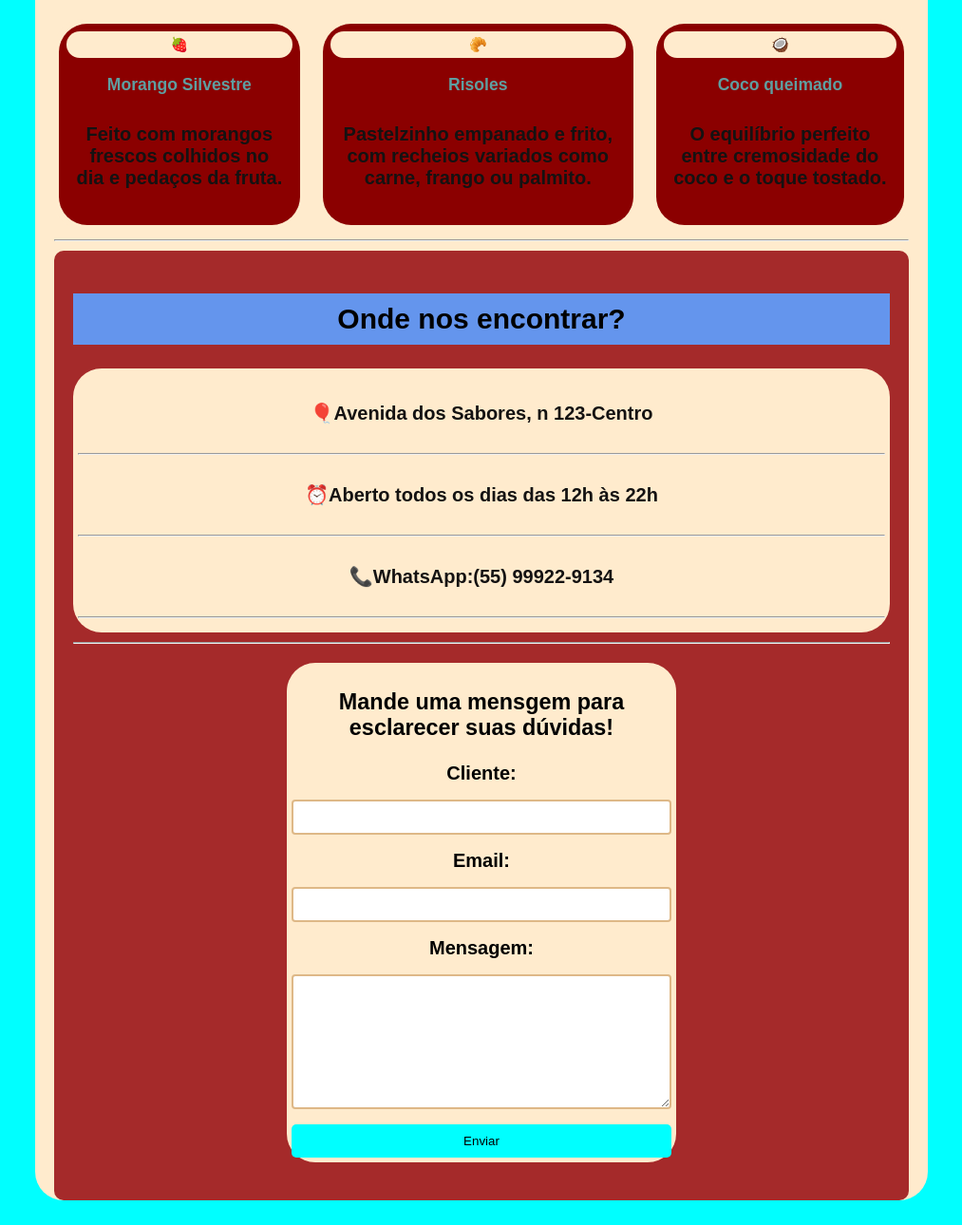
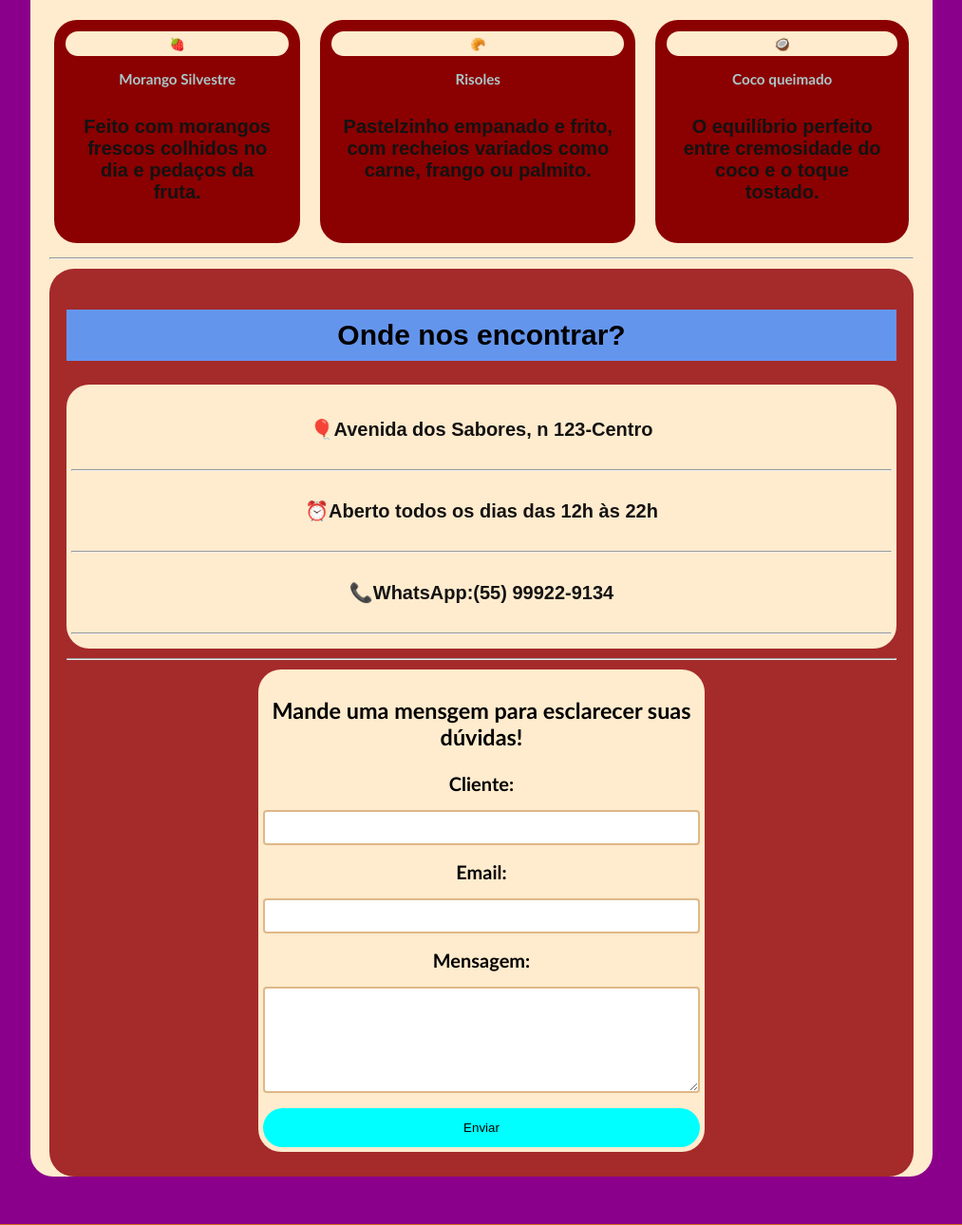
Before and after one commit to pvmcabral2005-crea/Curso-WEB, a plain HTML site: page Aula 9/Site exercicio.html in a window 1280 px wide. Shown: the part 547-1837 px from the top of the page at 95% size, without its empty margins (133-1146 px from the left). Drawn offline with Linux system fonts and the light colour scheme.

Commit message:
Atualização de site

```diff
--- a/Aula 9/Site exercicio.html
+++ b/Aula 9/Site exercicio.html
@@ -5,7 +5,7 @@
     <meta charset="UTF-8">
     <meta name="viewport" href="width-device-width, initial-scale 1.0">
     <link rel="stylesheet" href="style.css">
-    <title>Site loja</title>
+    <title>Salgados & Bolos</title>
 
 </head>
 
@@ -90,10 +90,10 @@
                     <form action="#" method="post">
                         <label for="nome">Cliente:</label>
                         <input type="text" id="nome" name="nome" required>
-                        <label for="email" id="email" name="email" required>Email:</label>
-                        <input type="email">
+                        <label for="email">Email:</label>
+                        <input type="email" id="email" name="email" required>
                         <label for="mensagem">Mensagem:</label>
-                        <textarea id="mensagem" name="mensagem" rows="8" required></textarea>
+                        <textarea id="mensagem" name="mensagem" rows="6" required></textarea>
 
                         <button type="submit">Enviar</button>
 
--- a/Aula 9/style.css
+++ b/Aula 9/style.css
@@ -1,5 +1,5 @@
-body {background-color: cyan;
-    font-family:Arial,sans-serif;
+body {background-color:darkmagenta;
+    font-family:'Trebuchet MS', 'Lucida Sans Unicode', 'Lucida Grande', 'Lucida Sans', Arial, sans-serif;
     margin: 0;
     padding: 10px;
     color:black;
@@ -26,8 +26,8 @@ a {
 }
 
 .container {
-    max-width: 900px;
-    margin: 30px auto;
+    max-width: 910px;
+    margin: 20px auto;
     padding: 0 20px;
 }
 
@@ -38,15 +38,25 @@ header {
     text-align: center;
 }
 .formulario {
-    max-width:400px;
-    margin:20px auto;
+    max-width:36vw;
+    margin:1vh auto;
 }
 
-.formulario form {
+ form {
     display:flex;
     flex-direction:column;
     gap:16px;
 }
+
+input,textarea {
+     padding:50px;
+     border-radius:5px;
+     border:1px solid aliceblue;
+
+&:focus,&:focus{
+    border-color:chartreuse;
+    outline: none;
+}}
 
 .formulario input,.formulario textarea {
     padding:9px;
@@ -54,40 +64,48 @@ header {
     border-radius: 4px;
 }
 
-.formulario button{
+.formulario input:focus, .formulario textarea:focus{
+    color:cadetblue;
+
+}
+  button{
     background-color:aqua;
-    padding:10px;
+    padding:13px;
     color:black;
     border: none;
-    border-radius:5px;
-}
+    border-radius:24px;
+
+&:hover{
+    background-color:goldenrod;
+    color:black;
+}}
 
 .grid-sabores {
     display:flex;
     justify-content:center;
-    gap: 24px;
+    gap: 21px;
 }
 
 .card-sabores {
     background-color: darkred;
-    padding: 8px;
-    color:cadetblue;
-    font-size:15px;
+    padding: 12px;
+    color:rgb(169, 199, 200);
+    font-size:13px;
 
 }
 .sobre,.contato{
     background-color: brown;
-    margin-bottom:30px;
-    padding:20px;
-    border-radius:10px;
+    margin-bottom:25px;
+    padding:18px;
+    border-radius:26px;
 }
 
 div {
     background-color:blanchedalmond;
     text-align: center;
-    border-radius:30px;
+    border-radius:24px;
     padding: 5px;
-    border:18px;
+    border:19px;
 }
 
 h1,h2 {
```
Also changed, not shown: Aula 4/exercicio.html (+4 -1 lines).
